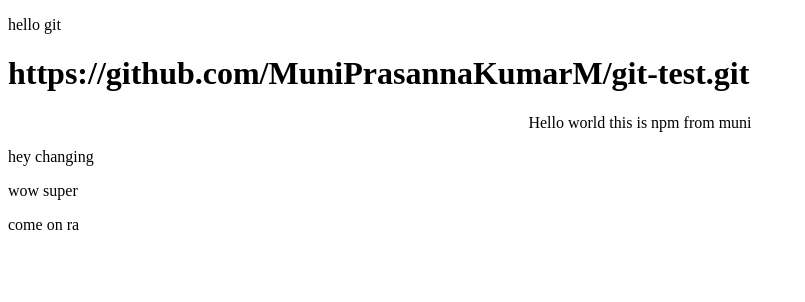
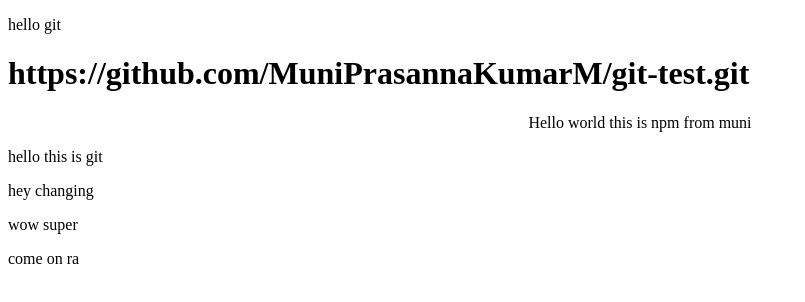
Before and after one commit to MuniPrasannaKumarM/Expense, a plain HTML site: page index.html in a window 1280 px wide. Shown: the whole page, without its empty margins (0-805 px from the left). Drawn offline with Linux system fonts and the light colour scheme.

Commit message:
second commit

```diff
--- a/index.html
+++ b/index.html
@@ -7,6 +7,7 @@
 <p>hello git</p>
 <h1>https://github.com/MuniPrasannaKumarM/git-test.git</h1>
 <p><center> Hello world this is npm from muni</center></p>
+<p>hello this is git</p>
 <p> hey changing</p>
 <p> wow super</p>
 <p> come on ra</p>
```
